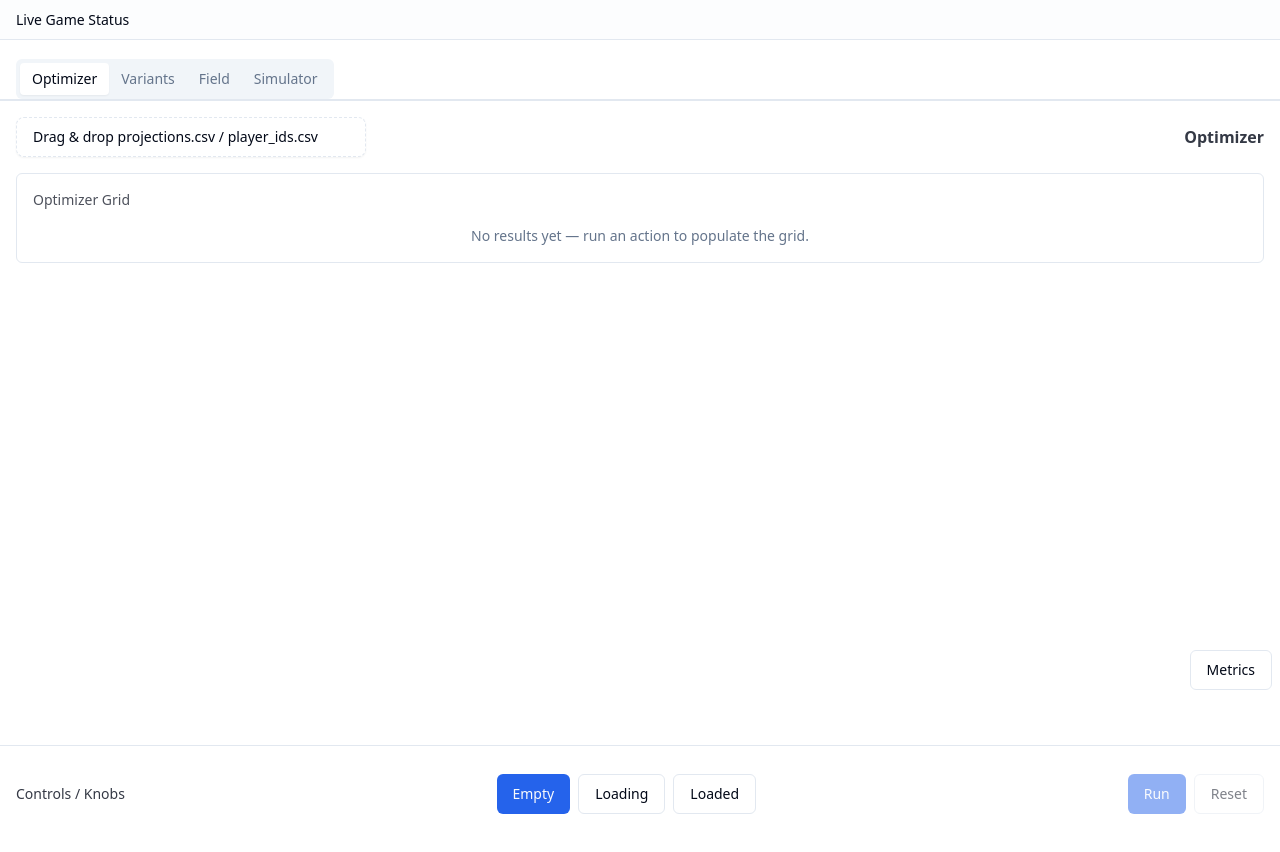
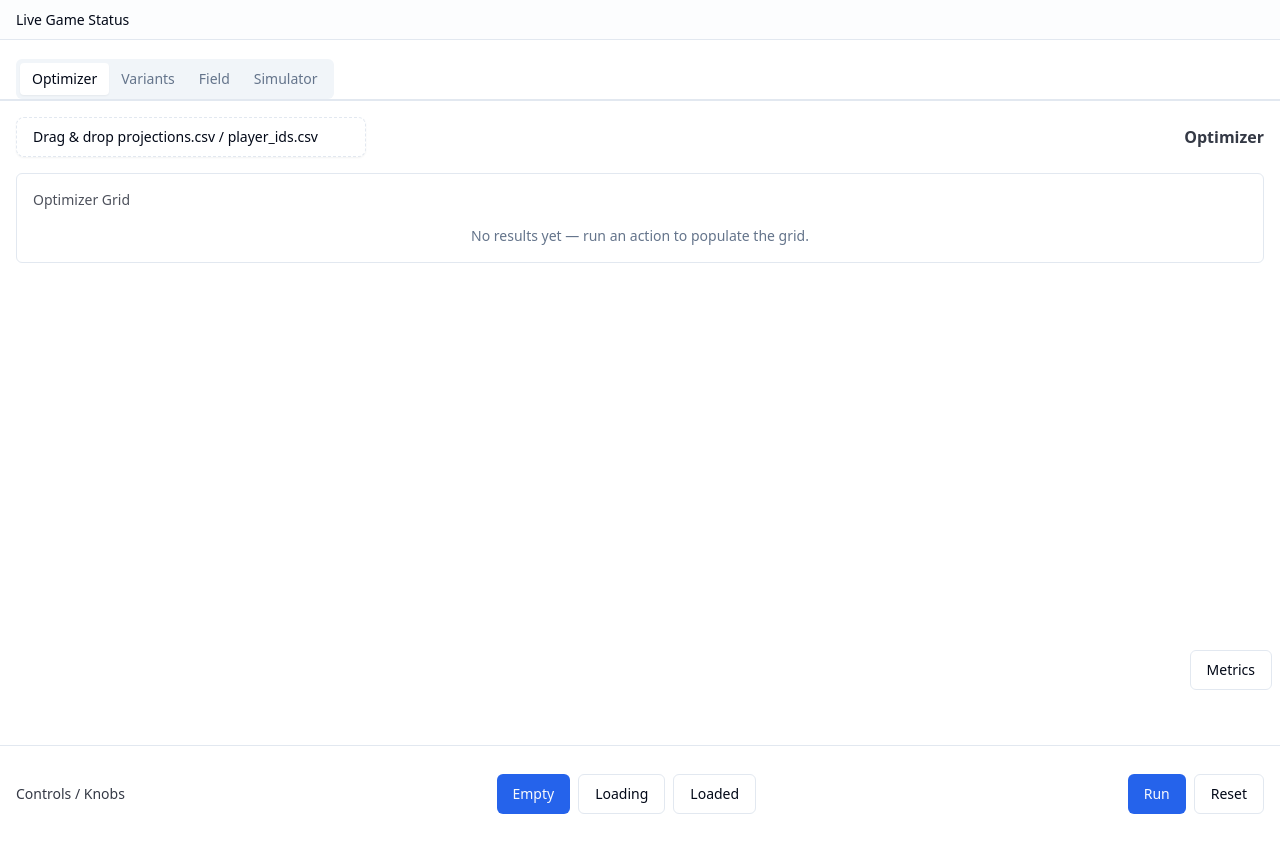
Before and after one commit to dschrengost/nba-dfs, a Next.js app: page /optimizer in a window 1280 px wide. Shown: the top 852 px of the page. Built offline with nearby package versions, Linux system fonts and the light colour scheme.

Commit message:
feat(opt): T4 orchestrator + run store + LineupGrid; wire Run/Reset in ControlsBar and optimizer page

```diff
--- a/app/(studio)/optimizer/page.tsx
+++ b/app/(studio)/optimizer/page.tsx
@@ -3,6 +3,7 @@
 import { useState } from "react";
 import PageContainer from "../../../components/ui/PageContainer";
 import LineupGridPlaceholder, { type GridMode } from "../../../components/ui/LineupGridPlaceholder";
+import LineupGrid from "@/components/ui/LineupGrid";
 import { SKELETON_MS } from "../../../lib/ui/constants";
 import { prefersReducedMotion } from "../../../lib/ui/a11y";
 
@@ -17,7 +18,11 @@ export default function OptimizerPage() {
   }
   return (
     <PageContainer title="Optimizer" gridMode={mode} onGridModeChange={onGridModeChange}>
-      <LineupGridPlaceholder label="Optimizer Grid" mode={mode} />
+      {mode === "loaded" ? (
+        <LineupGrid />
+      ) : (
+        <LineupGridPlaceholder label="Optimizer Grid" mode={mode} />
+      )}
     </PageContainer>
   );
 }
--- a/components/ui/ControlsBar.tsx
+++ b/components/ui/ControlsBar.tsx
@@ -1,6 +1,7 @@
 "use client";
 
 import { Button } from "./button";
+import { useRunStore } from "@/lib/state/run-store";
 import type { GridMode } from "./LineupGridPlaceholder";
 
 export default function ControlsBar({
@@ -10,6 +11,7 @@ export default function ControlsBar({
   gridMode?: GridMode;
   onGridModeChange?: (m: GridMode) => void;
 }) {
+  const { status, run, reset } = useRunStore();
   const showDev = process.env.NODE_ENV !== "production" && onGridModeChange;
   return (
     <div className="h-[96px] w-full border-t border-border px-4 flex items-center justify-between bg-background">
@@ -39,8 +41,8 @@ export default function ControlsBar({
         <div />
       )}
       <div className="flex gap-2">
-        <Button disabled>Run</Button>
-        <Button variant="outline" disabled>
+        <Button onClick={() => run()} disabled={status === "running"}>Run</Button>
+        <Button variant="outline" onClick={() => reset()} disabled={status === "running"}>
           Reset
         </Button>
       </div>
--- /dev/null
+++ b/components/ui/LineupGrid.tsx
@@ -0,0 +1,49 @@
+"use client";
+
+import { ScrollArea } from "./scroll-area";
+import { Card } from "./card";
+import { useRunStore } from "@/lib/state/run-store";
+
+export default function LineupGrid() {
+  const { status, lineups } = useRunStore();
+  return (
+    <div className="w-full h-full rounded-md border border-border bg-card/30 p-4" role="region" aria-label="Optimizer Results">
+      <div className="text-sm opacity-70">Lineups</div>
+      <div className="mt-4 h-[calc(100%-2rem)]">
+        {status === "idle" && (
+          <div className="h-full flex items-center justify-center text-sm text-muted-foreground" aria-live="polite">
+            No results yet — click Run to generate lineups.
+          </div>
+        )}
+        {status === "running" && (
+          <div className="grid grid-cols-1 md:grid-cols-2 lg:grid-cols-3 gap-3 pr-1" role="status" aria-live="polite" aria-busy>
+            {Array.from({ length: 9 }).map((_, i) => (
+              <Card key={i} className="h-24 w-full animate-pulse" />
+            ))}
+          </div>
+        )}
+        {status === "done" && (
+          <ScrollArea className="h-full">
+            <div className="grid grid-cols-1 md:grid-cols-2 lg:grid-cols-3 gap-3 pr-4" role="grid" aria-rowcount={lineups.length}>
+              {lineups.map((lu) => (
+                <Card key={lu.id} className="p-2 text-xs" role="gridcell">
+                  <div className="flex items-center justify-between">
+                    <div className="font-medium">Score: {lu.score.toFixed(2)}</div>
+                    <div className="opacity-70">Salary: {lu.salary}</div>
+                  </div>
+                  <div className="mt-2 grid grid-cols-4 gap-1">
+                    {lu.slots.map((s, idx) => (
+                      <div key={idx} className="truncate" title={`${s.slot} • ${s.player_id_dk}`}>
+                        <span className="opacity-60">{s.slot}</span> {s.player_id_dk}
+                      </div>
+                    ))}
+                  </div>
+                </Card>
+              ))}
+            </div>
+          </ScrollArea>
+        )}
+      </div>
+    </div>
+  );
+}
--- /dev/null
+++ b/lib/opt/run.ts
@@ -0,0 +1,46 @@
+"use client";
+
+import type { MergedPlayer } from "@/lib/domain/types";
+import type { OptimizationRequest, OptimizationResult, OptimizerConfig, WorkerMessageOut } from "@/lib/opt/types";
+
+export type RunHandle = { cancel: () => void };
+
+export function runInWorker(
+  players: MergedPlayer[],
+  config: OptimizerConfig,
+  seed: string | number,
+  targetLineups: number,
+  onEvent?: (msg: WorkerMessageOut) => void
+): { handle: RunHandle; promise: Promise<OptimizationResult> } {
+  const worker = new Worker(new URL("../../workers/optimizer.worker.ts", import.meta.url));
+  let done = false;
+  const promise = new Promise<OptimizationResult>((resolve, reject) => {
+    worker.onmessage = (ev: MessageEvent<WorkerMessageOut>) => {
+      const msg = ev.data;
+      onEvent?.(msg);
+      if (msg.type === "error") {
+        if (!done) {
+          done = true;
+          worker.terminate();
+          reject(new Error(msg.message));
+        }
+      } else if (msg.type === "done") {
+        if (!done) {
+          done = true;
+          worker.terminate();
+          resolve(msg.res);
+        }
+      }
+    };
+    const req: OptimizationRequest = { players, config, seed, targetLineups };
+    worker.postMessage({ type: "run", req });
+  });
+  return {
+    handle: {
+      cancel() {
+        if (!done) worker.postMessage({ type: "cancel" });
+      },
+    },
+    promise,
+  };
+}
--- /dev/null
+++ b/lib/state/run-store.ts
@@ -0,0 +1,54 @@
+"use client";
+
+import { create } from "zustand";
+import type { Lineup, OptimizationResult, OptimizerConfig } from "@/lib/opt/types";
+import { runInWorker } from "@/lib/opt/run";
+import { useIngestStore } from "@/lib/state/ingest-store";
+
+type Status = "idle" | "running" | "done" | "error";
+
+type State = {
+  status: Status;
+  lineups: Lineup[];
+  summary: OptimizationResult["summary"] | null;
+  tried: number;
+  valid: number;
+  error?: string | null;
+  run: (opts?: { seed?: string | number; target?: number; config?: Partial<OptimizerConfig> }) => Promise<void>;
+  reset: () => void;
+};
+
+const DEFAULT_CONFIG: OptimizerConfig = {
+  salaryCap: 50000,
+  slots: ["PG", "SG", "SF", "PF", "C", "G", "F", "UTIL"],
+  maxPerTeam: 3,
+};
+
+export const useRunStore = create<State>((set, get) => ({
+  status: "idle",
+  lineups: [],
+  summary: null,
+  tried: 0,
+  valid: 0,
+  error: null,
+  reset: () => set({ status: "idle", lineups: [], summary: null, tried: 0, valid: 0, error: null }),
+  run: async ({ seed = "opt-seed", target = 100, config = {} } = {}) => {
+    const players = useIngestStore.getState().merged;
+    if (!players || players.length === 0) {
+      // No players loaded; will be wired to fixture fallback in T6
+      set({ status: "error", error: "No players loaded. Upload CSVs or enable fixture fallback." });
+      return;
+    }
+    const cfg: OptimizerConfig = { ...DEFAULT_CONFIG, ...config, slots: (config.slots as any) ?? DEFAULT_CONFIG.slots };
+    set({ status: "running", tried: 0, valid: 0, error: null, lineups: [], summary: null });
+    try {
+      const { promise } = runInWorker(players, cfg, seed, target, (evt) => {
+        if (evt.type === "progress") set({ tried: evt.tried, valid: evt.valid });
+      });
+      const res = await promise;
+      set({ status: "done", lineups: res.lineups, summary: res.summary });
+    } catch (e: any) {
+      set({ status: "error", error: e?.message ?? String(e) });
+    }
+  },
+}));
```
